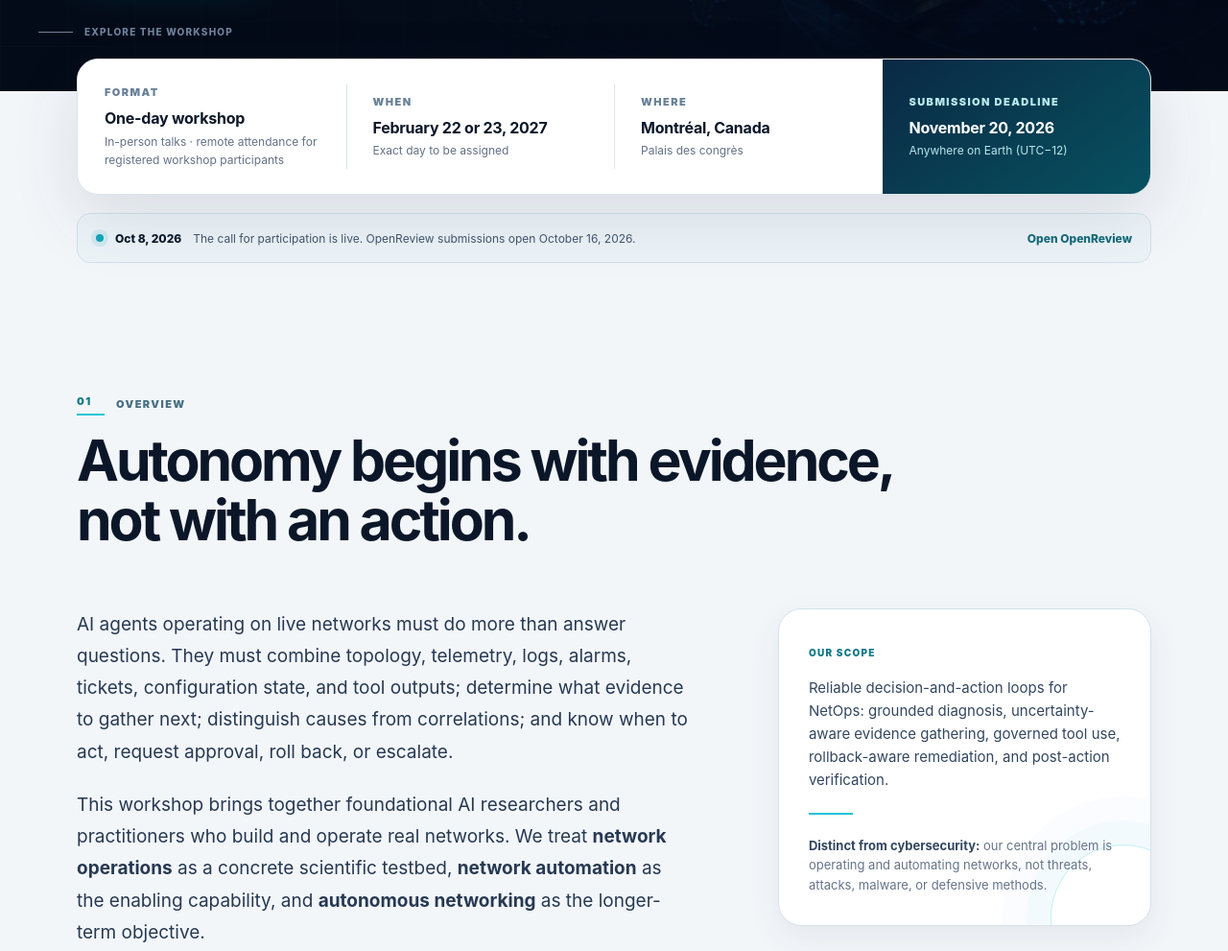
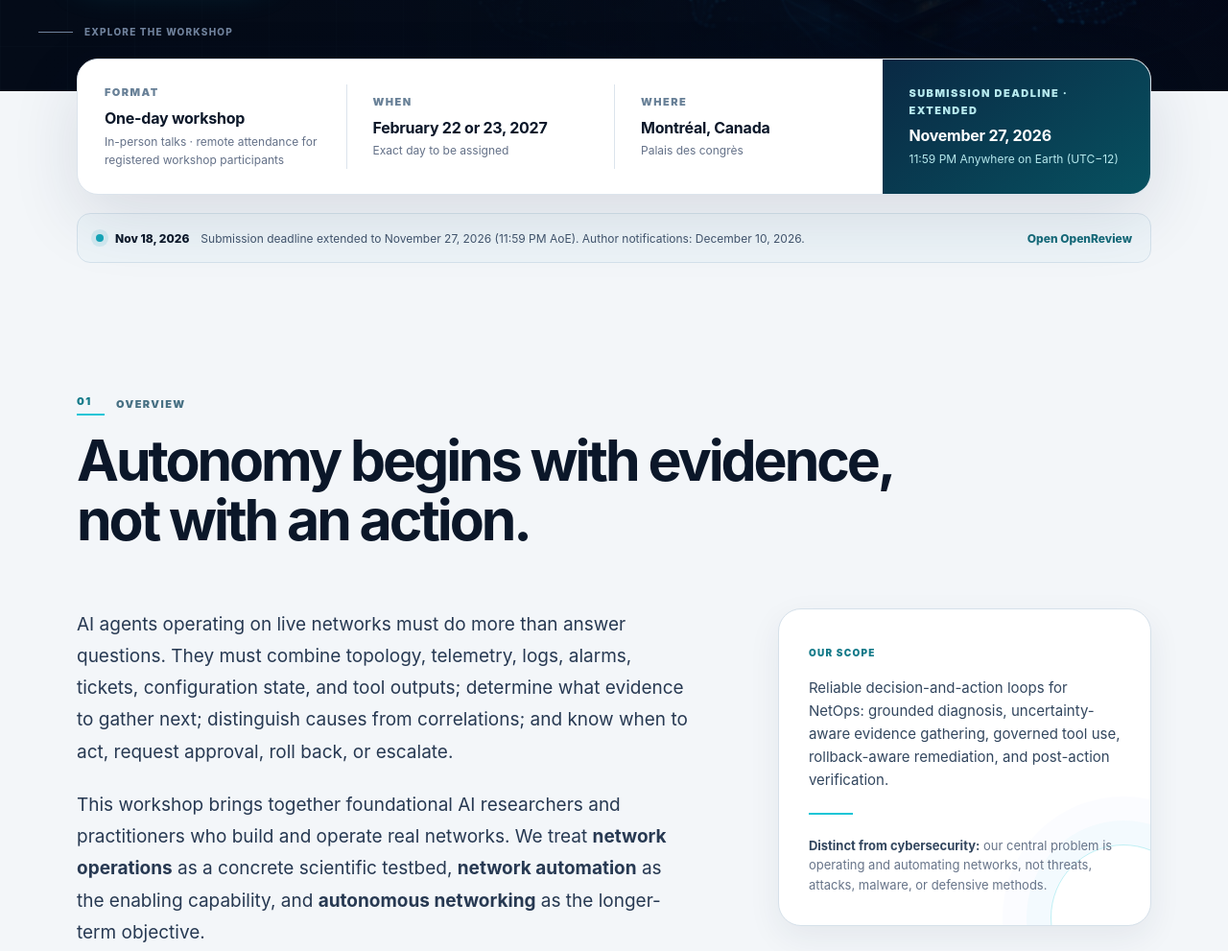
Before and after one commit to a2netops/a2netops.github.io, a plain HTML site: page index.html in a window 1280 px wide. Shown: the part 722-1713 px from the top of the page at 96% size. Drawn offline with Linux system fonts and the light colour scheme.

Commit message:
Extend A2NetOps submission and notification dates

```diff
--- a/index.html
+++ b/index.html
@@ -73,15 +73,15 @@
         <div class="fact"><span>Format</span><strong>One-day workshop</strong><small>In-person talks · remote attendance for registered workshop participants</small></div>
         <div class="fact"><span>When</span><strong>February 22 or 23, 2027</strong><small>Exact day to be assigned</small></div>
         <div class="fact"><span>Where</span><strong>Montréal, Canada</strong><small>Palais des congrès</small></div>
-        <div class="fact accent"><span>Submission deadline</span><strong>November 20, 2026</strong><small>Anywhere on Earth (UTC−12)</small></div>
+        <div class="fact accent"><span>Submission deadline · extended</span><strong>November 27, 2026</strong><small>11:59 PM Anywhere on Earth (UTC−12)</small></div>
       </div>
     </section>
 
     <aside class="update-bar" aria-label="Latest update">
       <div class="page-shell update-shell">
         <span class="pulse" aria-hidden="true"></span>
-        <time datetime="2026-10-08">Oct 8, 2026</time>
-        <p>The call for participation is live. OpenReview submissions open October 16, 2026.</p>
+        <time datetime="2026-11-18">Nov 18, 2026</time>
+        <p>Submission deadline extended to November 27, 2026 (11:59 PM AoE). Author notifications: December 10, 2026.</p>
         <a href="https://openreview.net/group?id=AAAI.org/2027/Workshop/A2NetOps" target="_blank" rel="noopener">Open OpenReview</a>
       </div>
     </aside>
@@ -208,7 +208,7 @@
         <div class="participate-grid">
           <div class="call-card">
             <div class="call-card-head">
-              <a class="status-pill dark-pill" href="https://openreview.net/group?id=AAAI.org/2027/Workshop/A2NetOps" target="_blank" rel="noopener">OpenReview · opens Oct 16</a>
+              <a class="status-pill dark-pill" href="https://openreview.net/group?id=AAAI.org/2027/Workshop/A2NetOps" target="_blank" rel="noopener">OpenReview · submissions open</a>
               <h3>Contribution types</h3>
               <p>Contributions should advance reliable, auditable, and controllable agents for network automation and autonomous network operations.</p>
             </div>
@@ -226,8 +226,8 @@
             <h3 id="dates-title">Mark your calendar.</h3>
             <ol class="date-list">
               <li><time datetime="2026-10-16">Oct 16, 2026</time><span>OpenReview submissions open</span><small>12:00 AM AoE (UTC−12)</small></li>
-              <li><time datetime="2026-11-20">Nov 20, 2026</time><span>Workshop submissions due</span><small>11:59 PM AoE (UTC−12)</small></li>
-              <li><time datetime="2026-12-02">Dec 2, 2026</time><span>Author notifications</span></li>
+              <li><time datetime="2026-11-27">Nov 27, 2026</time><span>Workshop submissions due · extended</span><small>11:59 PM AoE (UTC−12)</small></li>
+              <li><time datetime="2026-12-10">Dec 10, 2026</time><span>Author notifications</span></li>
               <li><time datetime="2026-12-15">Dec 15, 2026</time><span>AAAI-27 early registration ends</span></li>
               <li><span class="date-window">Feb 22 or 23, 2027</span><span>One-day workshop</span><small>Exact day and room TBA</small></li>
             </ol>
```
